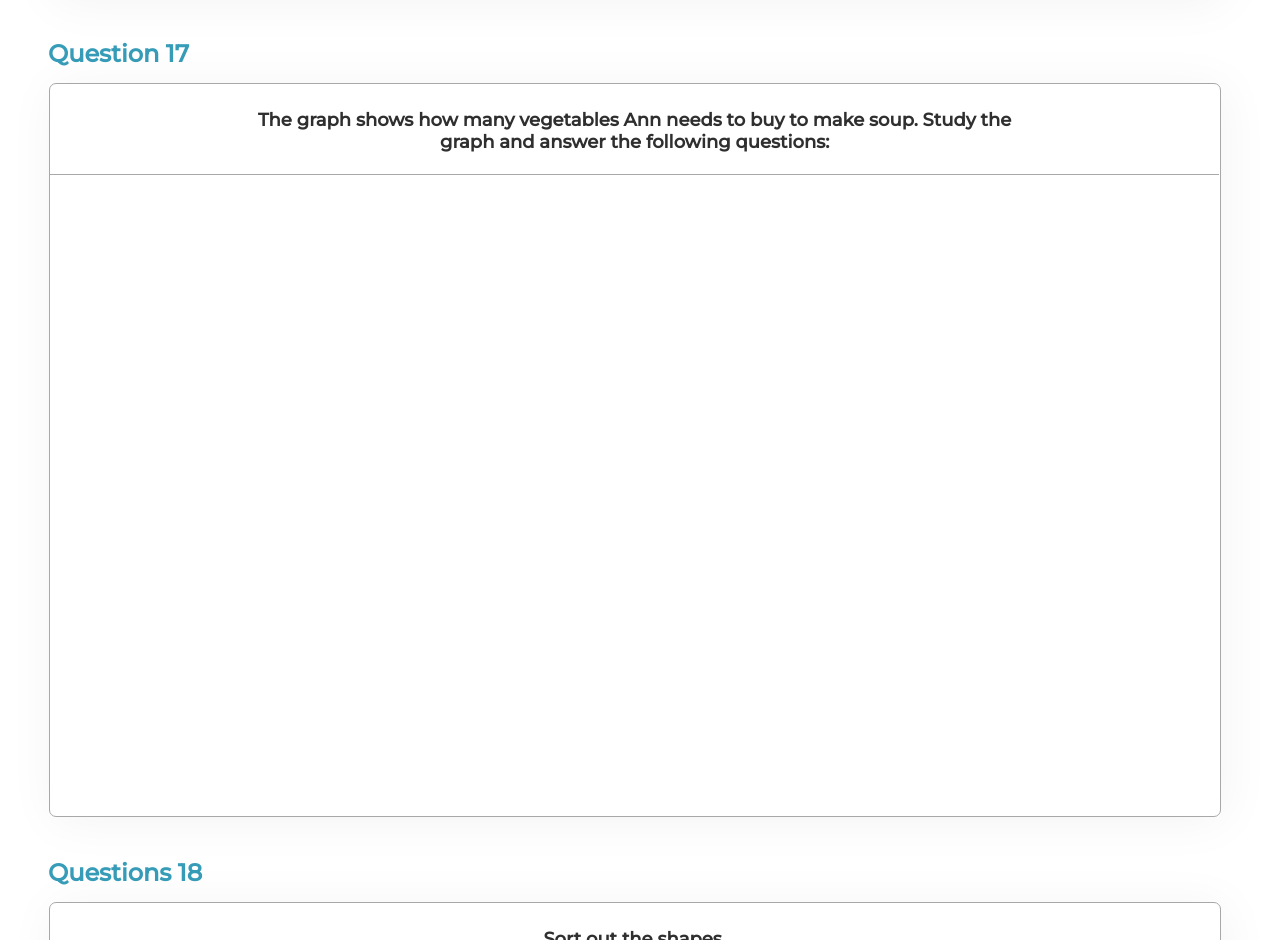
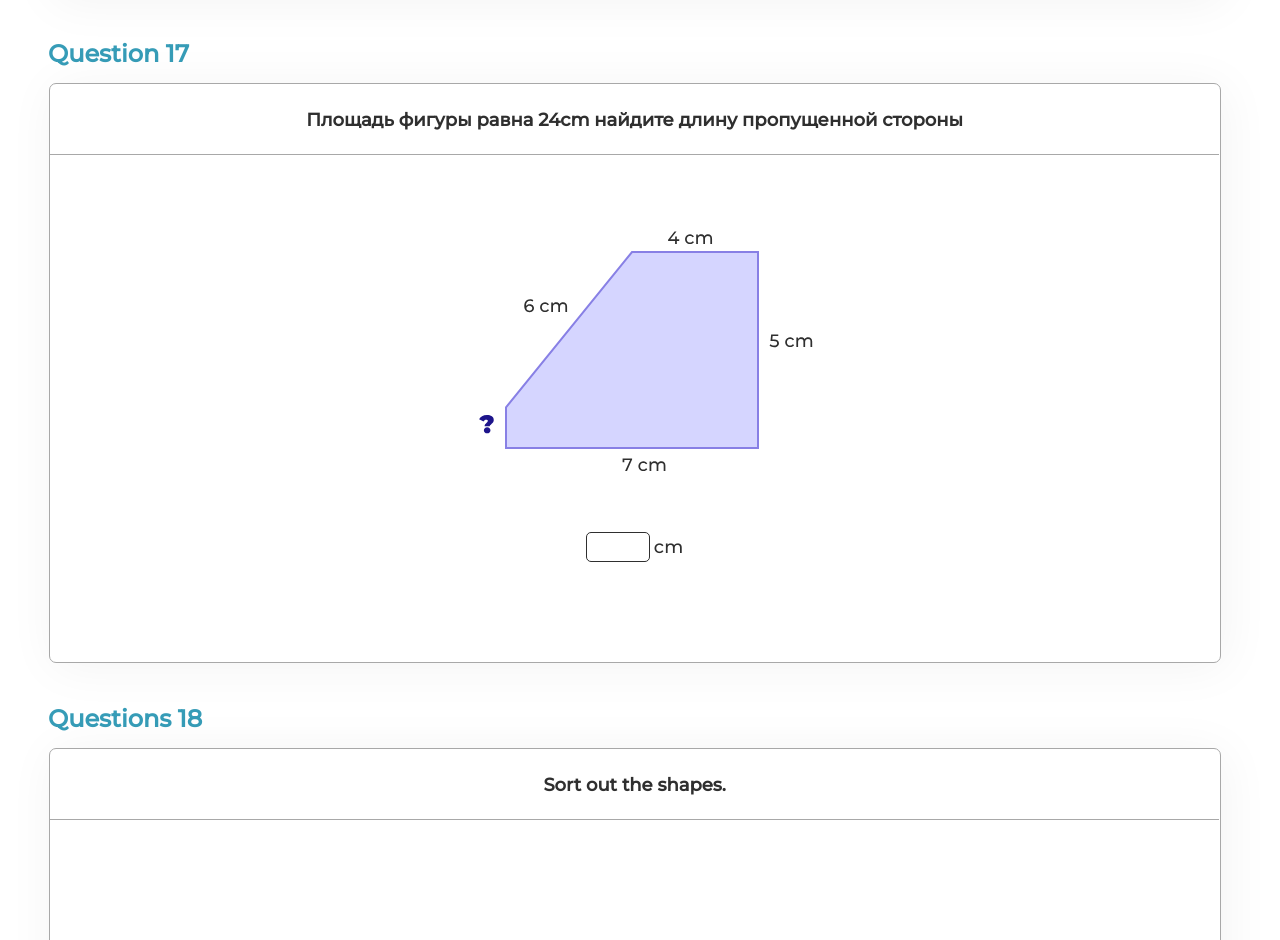
Before and after one commit to BossNumber1/4gradePractithink, a plain HTML site: page RESULT/index.html in a window 1280 px wide. Shown: the part 8377-9317 px from the top of the page. Drawn offline with Linux system fonts and the light colour scheme; a script that the page names is missing.

Commit message:
made the visual part of the 17th question

```diff
--- a/RESULT/index.html
+++ b/RESULT/index.html
@@ -204,13 +204,22 @@
                 <div class="nameTask">Question 17</div>
                 <div class="app17">
                     <div class="titlePage17">
-                        The graph shows how many vegetables Ann needs to buy to
-                        make soup. Study the
-                        <br />
-                        graph and answer the following questions:
+                        Площадь фигуры равна 24cm найдите длину пропущенной
+                        стороны
                     </div>
-                    <div class="lineUnderHeading17"></div>
-                    <div class="content17"></div>
+                    <div class="lineUnderHeading16"></div>
+                    <div class="content17">
+                        <div class="figure17">
+                            <img
+                                src="./pictures/17que/firstFigure17.svg"
+                                alt="figure"
+                            />
+                        </div>
+                        <div class="input17">
+                            <input type="text" />
+                            cm
+                        </div>
+                    </div>
                 </div>
             </div>
             <div class="question18">
--- a/RESULT/styles/question17.css
+++ b/RESULT/styles/question17.css
@@ -1,6 +1,6 @@
 .app17 {
     width: 1170px;
-    height: 732px;
+    height: 578px;
     left: calc(50% - 1170px / 2);
     top: 10px;
     box-shadow: 4px 4px 50px rgba(0, 0, 0, 0.05);
@@ -13,7 +13,7 @@
     top: 25px;
     left: calc(50% - 770px / 2);
     width: 770px;
-    height: 44px;
+    height: 22px;
     font-style: normal;
     font-weight: 600;
     font-size: 18px;
@@ -26,53 +26,52 @@
     position: absolute;
     width: 1169px;
     height: 0px;
-    top: 90px;
+    top: 70px;
     border-bottom: 1px solid #a8a8a8;
 }
 
 /* content styles */
 
 .content17 {
-    top: 154px;
-    left: calc(50% - 584px / 2);
-    width: 584px;
-    height: 458px;
-
-    /* border: 1px solid gray; */
+    top: 122.5px;
+    left: calc(50% - 311px / 2);
+    width: 311px;
+    height: 335.5px;
 }
 
-.graph {
-    left: calc(50% - 370px / 2);
-    width: 370px;
-    height: 298px;
-    border-radius: 5px;
-    /* border: 1px solid orange; */
+.figure17 {
+    left: calc(50% - 311px / 2);
+    width: 311px;
+    height: 260px;
 }
 
-.questions {
-    top: 47px;
-    width: 584px;
-    height: 110px;
-
+.input17 {
     display: flex;
-    flex-direction: column;
-    justify-content: center;
-    align-items: flex-start;
-
-    /* border: 1px solid; */
+    align-items: center;
+    justify-content: space-between;
+    top: 43px;
+    left: calc(50% - 97px / 2);
+    width: 97px;
+    height: 30px;
+    /* border: 1px solid red; */
 }
 
-.questions input {
-    position: static;
-    width: 40px;
+.input17 input {
+    display: flex;
+    padding: 6px 16px;
+    width: 64px;
     height: 30px;
-    left: 425px;
-    top: 0px;
-    flex: none;
-    order: 1;
-    flex-grow: 0;
-    margin: 0px 10px;
+    border: 1px solid #2f2f2f;
+    box-sizing: border-box;
     border-radius: 5px;
-    border: 1px solid #2f2f2f;
     text-align: center;
 }
+
+.input17:not(input) {
+    font-style: normal;
+    font-weight: 500;
+    font-size: 18px;
+    line-height: 18px;
+    color: #2f2f2f;
+    text-align: center;
+}
```
